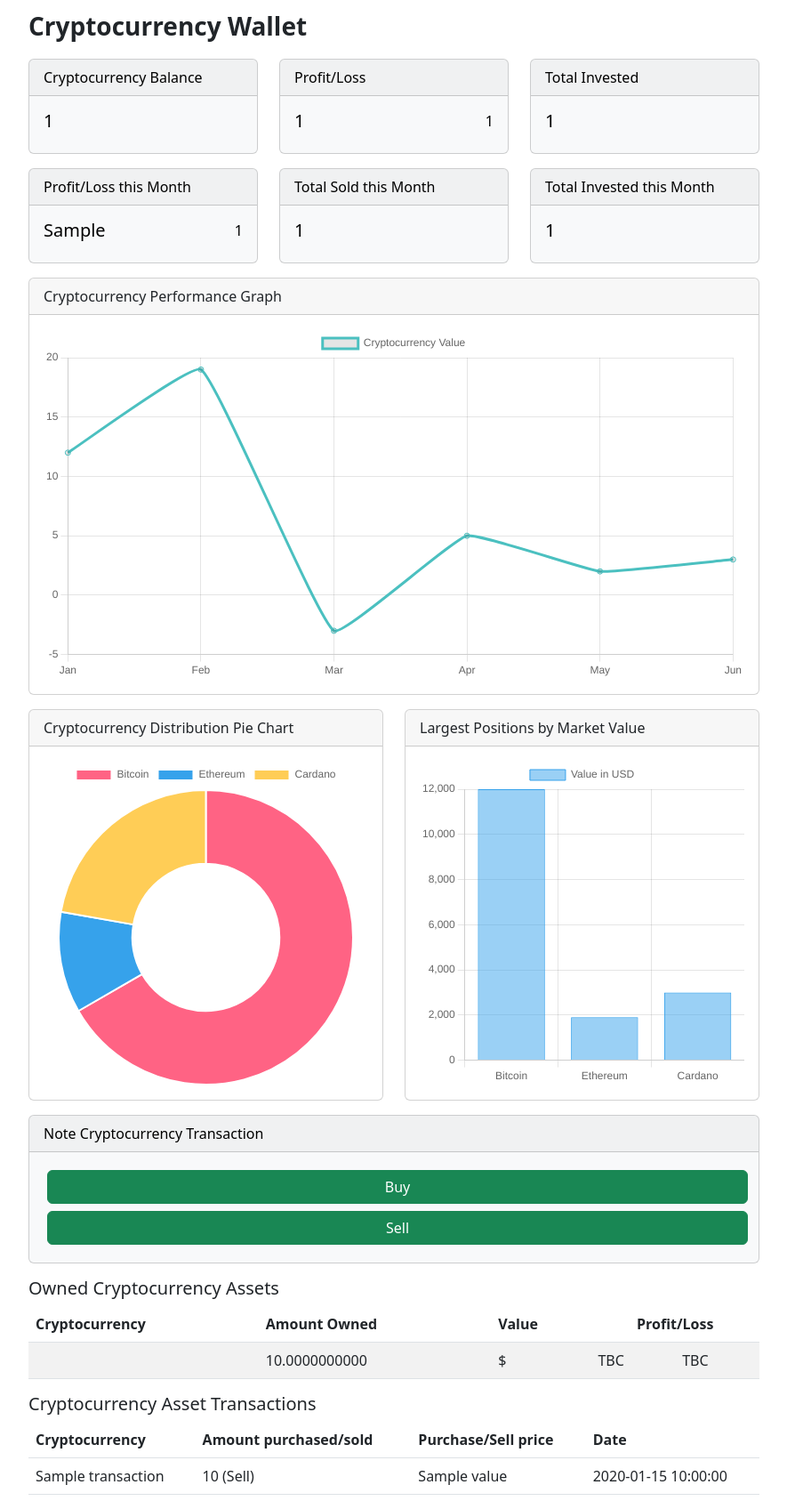
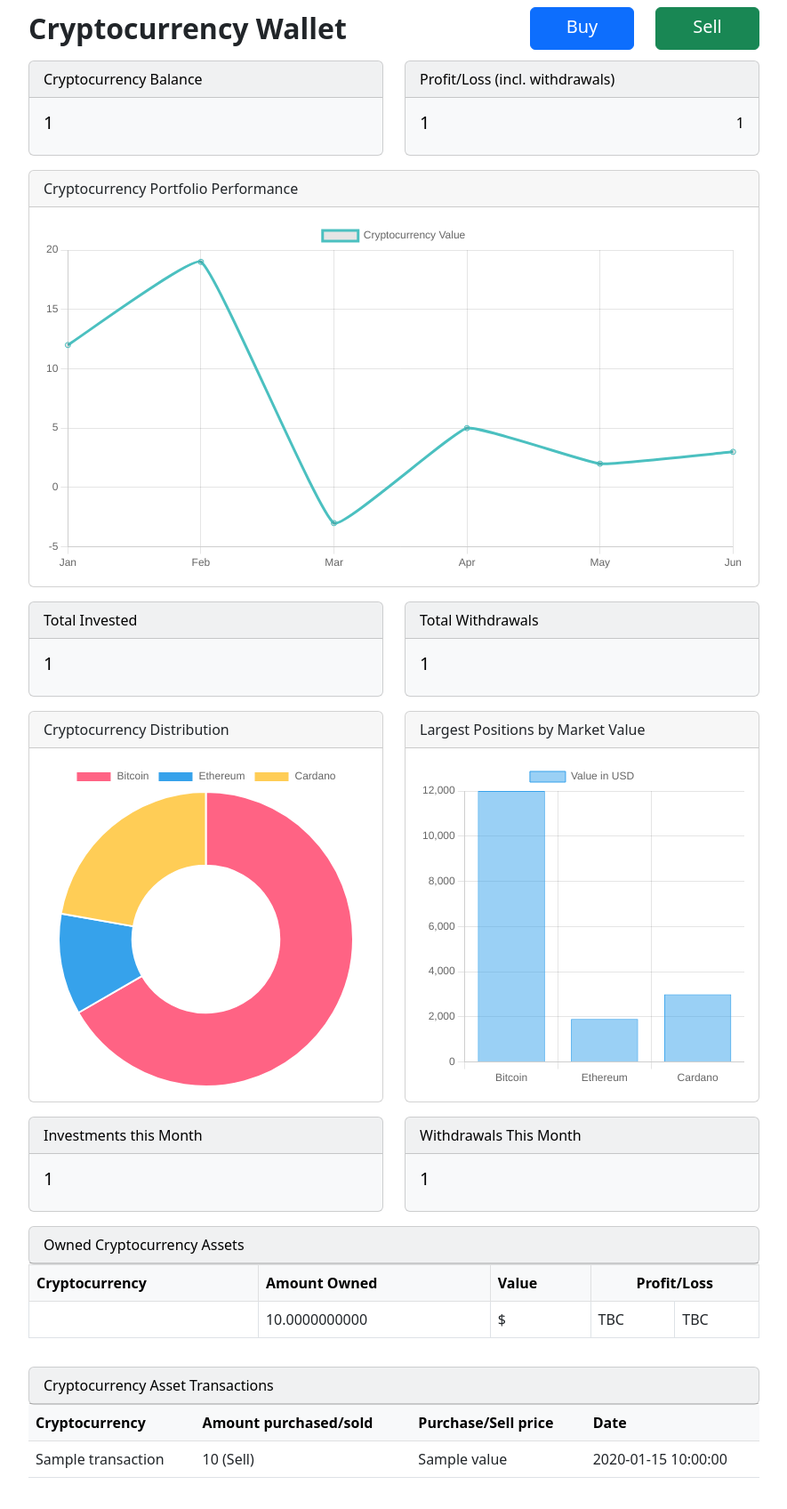
Before and after one commit to ndungu-kr/Fintra, a Flask app: template website/templates/cryptocurrency_wallet.html in a window 1280 px wide. Shown: the part 56-1752 px from the top of the page at 89% size, without its empty margins (332-1217 px from the left). After the commit the page ends 1717 px from the top, so only its background shows below. Run offline with Flask 3, Linux system fonts and the light colour scheme; data comes from the database, SQL or seed files in the repository; tables that the repository leaves empty hold one stand-in row (values such as "Sample post"); the template is opened without the code that fills it: values that come from a table or form of the project are taken from there, most other values are stand-ins (such as "Sample title", 1, 10 or a date in 2020); some libraries are stand-ins or nearby versions.

Commit message:
Updated UX for cryptowallet

```diff
--- a/website/templates/cryptocurrency_wallet.html
+++ b/website/templates/cryptocurrency_wallet.html
@@ -3,13 +3,22 @@
 
 {% block content %}
 
-<div class="row">
-    <div class="col-md-12 fw-bold fs-3 mb-3">Cryptocurrency Wallet</div>
+<!-- <div class="row row-cols-md mb-3"> -->
+
+<div class="row mb-2">
+    <div class="col-sm-8 fs-2 fw-bold mb-1 justify-content-start">Cryptocurrency Wallet</div>
+    <div class="col-sm-2 d-grid gap-2 d-md-flex justify-content-md-end mb-1">
+        <!-- <button class="btn btn-primary me-md-2" type="button">Button</button> -->
+        <a class="btn btn-primary fs-5 w-100" href="/cryptocurrency-wallet/buy-cryptocurrency" role="button">Buy</a>
+    </div>
+    <div class="col-sm-2 d-grid gap-2 d-md-flex justify-content-md-end mb-1">
+        <a class="btn btn-success fs-5 w-100" href="/cryptocurrency-wallet/sell-cryptocurrency" role="button">Sell</a>
+    </div>
 </div>
 
-<!-- Sub-Wallet Metadata -->
+<!-- Asset Totals -->
 <div class="row">
-    <div class="col-md-4 mb-3">
+    <div class="col-md-6 mb-3">
         <div class="card text-bg-light h-100">
             <div class="card-header">Cryptocurrency Balance</div>
             <div class="card-body">
@@ -17,9 +26,9 @@
             </div>
         </div>
     </div>
-    <div class="col-md-4 mb-3">
+    <div class="col-md-6 mb-3">
         <div class="card text-bg-light h-100">
-            <div class="card-header">Profit/Loss</div>
+            <div class="card-header">Profit/Loss (incl. withdrawals)</div>
             <div class="card-body">
                 <div class="row">
                     <div class="col-8">
@@ -32,7 +41,23 @@
             </div>
         </div>
     </div>
-    <div class="col-md-4 mb-3">
+</div>
+
+<!-- Graph -->
+<div class="row">
+    <div class="col-md-12 mb-3">
+        <div class="card">
+            <div class="card-header">Cryptocurrency Portfolio Performance</div>
+            <div class="card-body">
+                <canvas id="cryptocurrencyPerformanceGraph"></canvas>
+            </div>
+        </div>
+    </div>
+</div>
+
+<!-- Users invested and withdrawals -->
+<div class="row">
+    <div class="col-md-6 mb-3">
         <div class="card text-bg-light h-100">
             <div class="card-header">Total Invested</div>
             <div class="card-body">
@@ -40,50 +65,11 @@
             </div>
         </div>
     </div>
-</div>
-
-<!-- Monthly Breakdown -->
-<div class="row">
-    <div class="col-md-4 mb-3">
+    <div class="col-md-6 mb-3">
         <div class="card text-bg-light h-100">
-            <div class="card-header">Profit/Loss this Month</div>
+            <div class="card-header">Total Withdrawals</div>
             <div class="card-body">
-                <div class="row">
-                    <div class="col-8">
-                        <h5 class="card-title">{{ profit_this_month }}</h5>
-                    </div>
-                    <div class="col-4 text-end">
-                        <p class="card-text">{{ profit_this_month_percentage }}</p>
-                    </div>
-                </div>
-            </div>
-        </div>
-    </div>
-    <div class="col-md-4 mb-3">
-        <div class="card text-bg-light h-100">
-            <div class="card-header">Total Sold this Month</div>
-            <div class="card-body">
-                <h5 class="card-title">{{ total_sold_this_month }}</h5>
-            </div>
-        </div>
-    </div>
-    <div class="col-md-4 mb-3">
-        <div class="card text-bg-light h-100">
-            <div class="card-header">Total Invested this Month</div>
-            <div class="card-body">
-                <h5 class="card-title">{{ total_invested_this_month }}</h5>
-            </div>
-        </div>
-    </div>
-</div>
-
-<!-- Graph -->
-<div class="row">
-    <div class="col-md-12 mb-3">
-        <div class="card">
-            <div class="card-header">Cryptocurrency Performance Graph</div>
-            <div class="card-body">
-                <canvas id="cryptocurrencyPerformanceGraph"></canvas>
+                <h5 class="card-title">{{ total_sold }}</h5>
             </div>
         </div>
     </div>
@@ -93,7 +79,7 @@
 <div class="row">
     <div class="col-md-6 mb-3">
         <div class="card h-100">
-            <div class="card-header">Cryptocurrency Distribution Pie Chart</div>
+            <div class="card-header">Cryptocurrency Distribution</div>
             <div class="card-body">
                 <canvas id="cryptocurrencyDistribution" width="400" height="400"></canvas>
             </div>
@@ -109,29 +95,35 @@
     </div>
 </div>
 
-<!--Buy/Sell cryptocurrency-->
+<!-- Monthly breakdown -->
 <div class="row">
-    <div class="col-md-12 mb-3">
+    <div class="col-md-6 mb-3">
         <div class="card text-bg-light h-100">
-            <div class="card-header">Note Cryptocurrency Transaction</div>
+            <div class="card-header">Investments this Month</div>
             <div class="card-body">
-                <div class="container">
-                    <div class="row">
-                        <a class="btn btn-success m-1 w-100" href="/cryptocurrency-wallet/buy-cryptocurrency"
-                            role="button">Buy</a>
-                        <a class="btn btn-success m-1 w-100" href="/cryptocurrency-wallet/sell-cryptocurrency"
-                            role="button">Sell</a>
+                <h5 class="card-title">{{ total_invested_this_month }}</h5>
             </div>
         </div>
+    </div>
+    <div class="col-md-6 mb-3">
+        <div class="card text-bg-light h-100">
+            <div class="card-header">Withdrawals This Month</div>
+            <div class="card-body">
+                <h5 class="card-title">{{ total_sold_this_month }}</h5>
             </div>
         </div>
     </div>
 </div>
 
-<!-- Owned cryptocurrencies -->
-<h5>Owned Cryptocurrency Assets</h5>
-<table class="table table-striped table-hover">
-    <thead>
+<!-- Owned cryptocurrency table -->
+<div class="row">
+    <div class="col-md-12 mb-3">
+        <div class="card text-bg-light">
+            <div class="card-header">Owned Cryptocurrency Assets</div>
+        </div>
+        <div class="table-responsive">
+            <table class="table table-hover table-bordered">
+                <thead class="table-light">
                     <tr>
                         <th scope="col">Cryptocurrency</th>
                         <th scope="col">Amount Owned</th>
@@ -155,11 +147,19 @@
                     {% endif %}
                 </tbody>
             </table>
+        </div>
+    </div>
+</div>
 
 <!-- Cryptocurrency transactions -->
-<h5>Cryptocurrency Asset Transactions</h5>
+<div class="row">
+    <div class="col-md-12 mb-3">
+        <div class="card text-bg-light">
+            <div class="card-header">Cryptocurrency Asset Transactions</div>
+        </div>
+        <div class="table-responsive">
             <table class="table table-hover">
-    <thead>
+                <thead class="table-light">
                     <tr>
                         <th scope="col">Cryptocurrency</th>
                         <th scope="col">Amount purchased/sold</th>
@@ -184,6 +184,9 @@
                     {% endif %}
                 </tbody>
             </table>
+        </div>
+    </div>
+</div>
 
 <script>
     // Cryptocurrency Performance Chart
```
Lines whose indentation alone changed are shown as unchanged.
